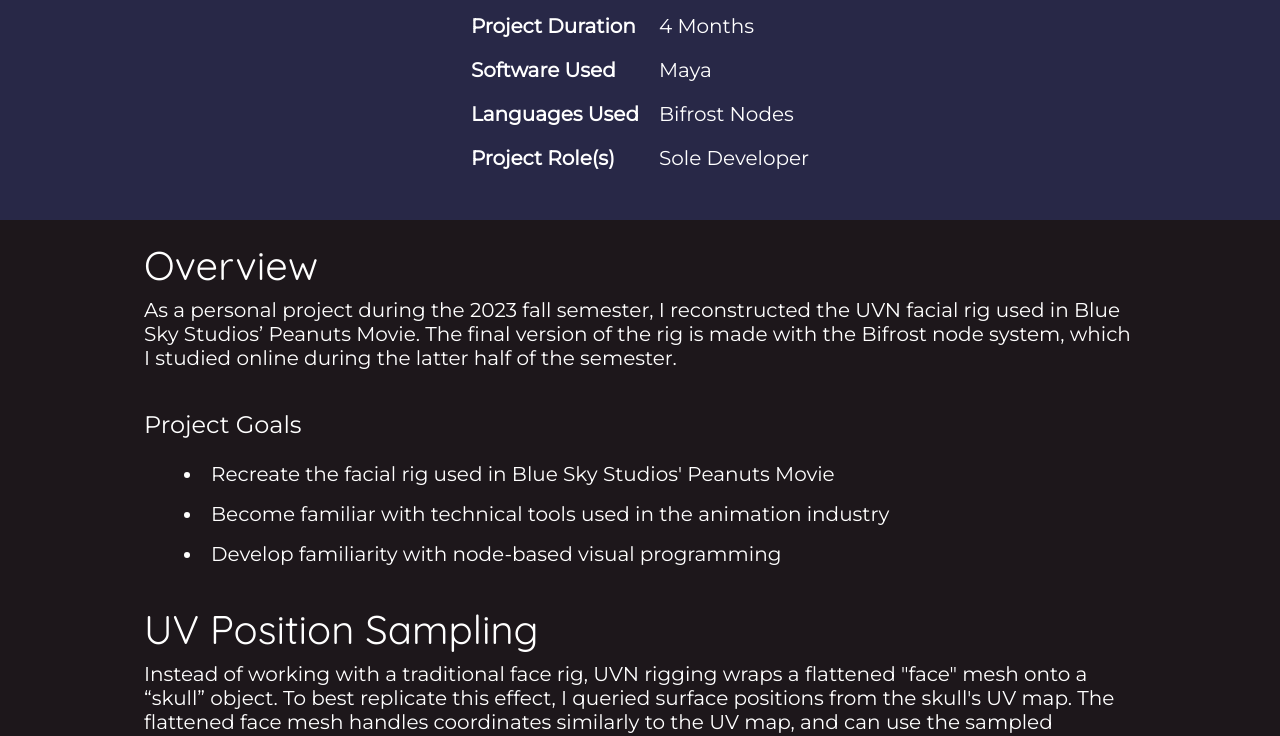
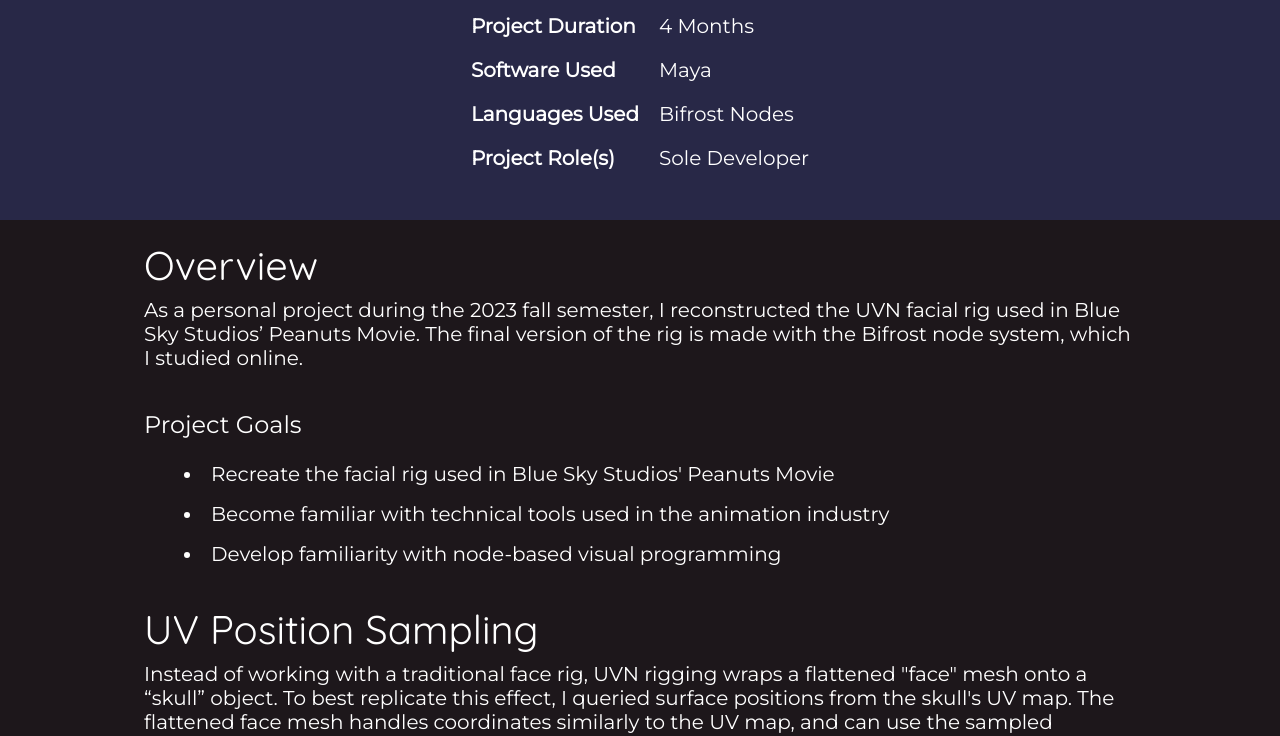
Before and after one commit to Mr-Plauge/final, a plain HTML site: page projects/project_uvnrig.html in a window 1280 px wide. Shown: the part 759-1495 px from the top of the page. Drawn offline with nearby package versions, Linux system fonts and the light colour scheme.

Commit message:
Update project_uvnrig.html

```diff
--- a/projects/project_uvnrig.html
+++ b/projects/project_uvnrig.html
@@ -79,7 +79,7 @@
       <div class="projectContent">
         <div class="wrapper">
           <h1>Overview</h1>
-          <p class="descriptor">As a personal project during the 2023 fall semester, I reconstructed the UVN facial rig used in Blue Sky Studios’ Peanuts Movie. The final version of the rig is made with the Bifrost node system, which I studied online during the latter half of the semester.</p>
+          <p class="descriptor">As a personal project during the 2023 fall semester, I reconstructed the UVN facial rig used in Blue Sky Studios’ Peanuts Movie. The final version of the rig is made with the Bifrost node system, which I studied online.</p>
         </div>
       </div>
       <div class="projectContent">
```
